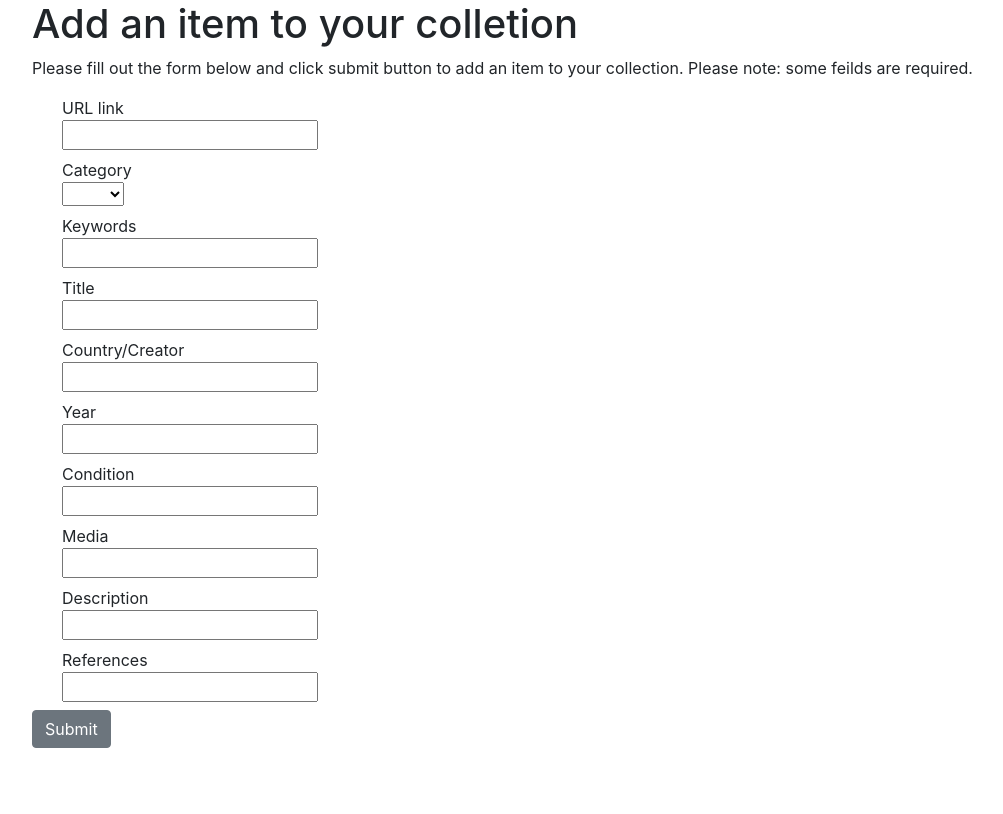
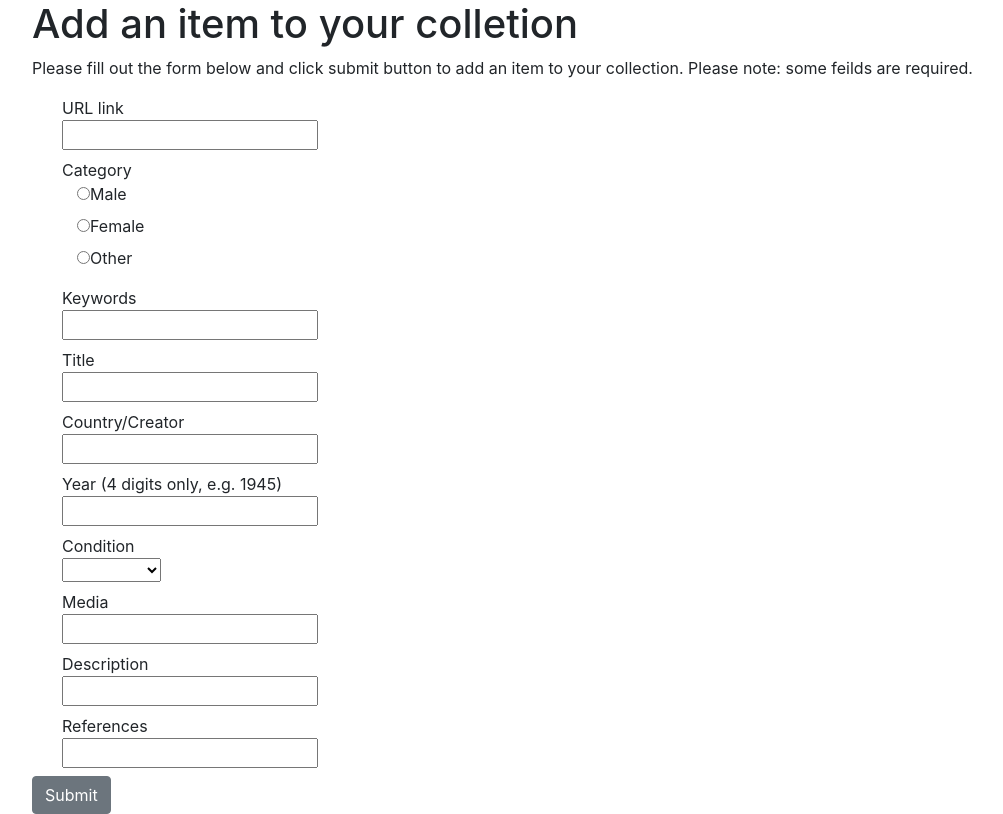
Before and after one commit to Carolista/collection-organizer, an Angular app in the folder frontEnd/: page / in a window 1280 px wide. Shown: the whole page, without its empty margins (68-1071 px from the left). Built offline with nearby package versions, Linux system fonts and the light colour scheme.

Commit message:
working on input categories

```diff
--- a/frontEnd/src/app/add-item-form/add-item-form.component.html
+++ b/frontEnd/src/app/add-item-form/add-item-form.component.html
@@ -13,13 +13,21 @@
                   </label><br>
                   <span *ngIf="!addItemForm.get('url').valid && addItemForm.get('url').touched"><nobr>Please enter url</nobr></span>
                   <label for="category">Category<br>
+                    <div class="col">
+                        <input type="radio" id="category" name="gender" value="male">
+                            <label for="male">Male</label><br>
+                            <input type="radio" id="female" name="gender" value="female">
+                            <label for="female">Female</label><br>
+                            <input type="radio" id="other" name="gender" value="other">
+                            <label for="other">Other</label>
+                    </div>
                     <!-- <input formControlName="category" id="category"> -->
-                    <select formControlName="category" id="category">
+                    <!-- <select formControlName="category" id="category">
                         <option value="Art">Art</option>
                         <option value = "2">two</option>
                         <option value = "3">three</option>
                         <option value = "4">four</option>
-                    </select>
+                    </select> -->
                 </label><br>
                 <label for="keywords">Keywords<br>
                     <input formControlName="keywords" id="keywords" type="text">
@@ -30,11 +38,17 @@
                 <label for="country/creator">Country/Creator<br>
                     <input formControlName="country/creator" id="country/creator" type="text">
                 </label><br>
-                <label for="year">Year<br>
+                <label for="year">Year (4 digits only, e.g. 1945)<br>
                     <input formControlName="year" id="year" type="number">
                 </label><br>
                 <label for="condition">Condition<br>
-                    <input formControlName="condition" id="condition" type="text">
+                    <!-- <input formControlName="condition" id="condition" type="text"> -->
+                    <select formControlName="condition" id="condition">
+                        <option value="fair">fair</option>
+                        <option value = "good">good</option>
+                        <option value = "very-good">very good</option>
+                        <option value = "excellent">excellent</option>
+                    </select>
                 </label><br>
                 <label for="media">Media<br>
                     <input formControlName="media" id="media" type="text">
```
